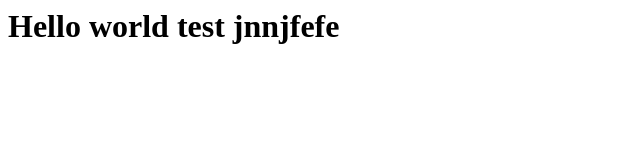
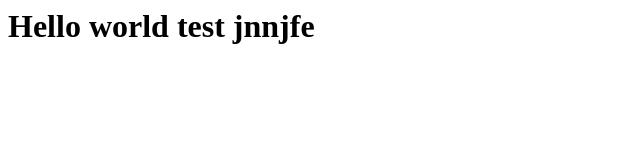
Before and after one commit to dev-koalescedesigns/test, a plain HTML site: page index.html in a window 1280 px wide. Shown: the full height of the page, 0-640 px from the left. Drawn offline with Linux system fonts and the light colour scheme.

Commit message:
Update index.html

```diff
--- a/index.html
+++ b/index.html
@@ -1 +1 @@
-<h1>Hello world test jnnjfefe</h1>
+<h1>Hello world test jnnjfe</h1>
```
